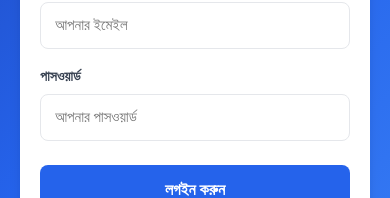
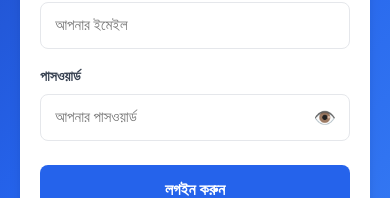
Before and after one commit to fahim-m30/Shop-Management, a React (Create React App) app in the folder frontend-src/: page / in a window 390 px wide. Shown: the part 410-608 px from the top of the page. Built offline with nearby package versions, Linux system fonts and the light colour scheme; no server answers.

Commit message:
fix: improve mobile login with password visibility toggle, auto-capitalize off, and trim handling

```diff
--- a/frontend-src/src/pages/LoginPage.js
+++ b/frontend-src/src/pages/LoginPage.js
@@ -4,6 +4,7 @@ import { useAuth } from '../context/AuthContext';
 const LoginPage = ({ onSwitch }) => {
   const { login } = useAuth();
   const [form, setForm] = useState({ email: '', password: '' });
+  const [showPassword, setShowPassword] = useState(false);
   const [error, setError] = useState('');
   const [loading, setLoading] = useState(false);
 
@@ -12,7 +13,7 @@ const LoginPage = ({ onSwitch }) => {
     setLoading(true);
     setError('');
     try {
-      await login(form.email, form.password);
+      await login(form.email.trim().toLowerCase(), form.password);
     } catch (err) {
       setError(err.response?.data?.message || 'লগইন ব্যর্থ হয়েছে।');
     } finally {
@@ -39,18 +40,44 @@ const LoginPage = ({ onSwitch }) => {
               placeholder="আপনার ইমেইল"
               value={form.email}
               onChange={(e) => setForm({ ...form, email: e.target.value })}
+              autoCapitalize="none"
+              autoCorrect="off"
+              spellCheck="false"
               required
             />
           </div>
           <div className="form-group">
             <label>পাসওয়ার্ড</label>
+            <div style={{ position: 'relative', display: 'flex', alignItems: 'center' }}>
               <input
-              type="password"
+                type={showPassword ? 'text' : 'password'}
                 placeholder="আপনার পাসওয়ার্ড"
                 value={form.password}
                 onChange={(e) => setForm({ ...form, password: e.target.value })}
+                autoCapitalize="none"
+                autoCorrect="off"
+                spellCheck="false"
+                style={{ paddingRight: '45px', width: '100%' }}
                 required
               />
+              <button
+                type="button"
+                onClick={() => setShowPassword(!showPassword)}
+                style={{
+                  position: 'absolute',
+                  right: '10px',
+                  background: 'none',
+                  border: 'none',
+                  cursor: 'pointer',
+                  fontSize: '18px',
+                  padding: '4px',
+                  color: '#6b7280'
+                }}
+                title={showPassword ? 'লুকান' : 'দেখুন'}
+              >
+                {showPassword ? '🙈' : '👁️'}
+              </button>
+            </div>
           </div>
           <button type="submit" className="btn btn-primary" disabled={loading}>
             {loading ? 'লগইন হচ্ছে...' : 'লগইন করুন'}
--- a/frontend-src/src/pages/RegisterPage.js
+++ b/frontend-src/src/pages/RegisterPage.js
@@ -4,6 +4,7 @@ import { useAuth } from '../context/AuthContext';
 const RegisterPage = ({ onSwitch }) => {
   const { register } = useAuth();
   const [form, setForm] = useState({ name: '', email: '', password: '', shopName: '' });
+  const [showPassword, setShowPassword] = useState(false);
   const [error, setError] = useState('');
   const [loading, setLoading] = useState(false);
 
@@ -12,7 +13,7 @@ const RegisterPage = ({ onSwitch }) => {
     setLoading(true);
     setError('');
     try {
-      await register(form.name, form.email, form.password, form.shopName);
+      await register(form.name.trim(), form.email.trim().toLowerCase(), form.password, form.shopName.trim());
     } catch (err) {
       setError(err.response?.data?.message || 'রেজিস্ট্রেশন ব্যর্থ হয়েছে।');
     } finally {
@@ -58,19 +59,45 @@ const RegisterPage = ({ onSwitch }) => {
               placeholder="example@gmail.com"
               value={form.email}
               onChange={(e) => setForm({ ...form, email: e.target.value })}
+              autoCapitalize="none"
+              autoCorrect="off"
+              spellCheck="false"
               required
             />
           </div>
           <div className="form-group">
             <label>পাসওয়ার্ড</label>
+            <div style={{ position: 'relative', display: 'flex', alignItems: 'center' }}>
               <input
-              type="password"
+                type={showPassword ? 'text' : 'password'}
                 placeholder="কমপক্ষে ৬ অক্ষর"
                 value={form.password}
                 onChange={(e) => setForm({ ...form, password: e.target.value })}
                 minLength={6}
+                autoCapitalize="none"
+                autoCorrect="off"
+                spellCheck="false"
+                style={{ paddingRight: '45px', width: '100%' }}
                 required
               />
+              <button
+                type="button"
+                onClick={() => setShowPassword(!showPassword)}
+                style={{
+                  position: 'absolute',
+                  right: '10px',
+                  background: 'none',
+                  border: 'none',
+                  cursor: 'pointer',
+                  fontSize: '18px',
+                  padding: '4px',
+                  color: '#6b7280'
+                }}
+                title={showPassword ? 'লুকান' : 'দেখুন'}
+              >
+                {showPassword ? '🙈' : '👁️'}
+              </button>
+            </div>
           </div>
           <button type="submit" className="btn btn-primary" disabled={loading}>
             {loading ? 'তৈরি হচ্ছে...' : 'একাউন্ট তৈরি করুন'}
```
Also changed, not shown: 1 other file (tests, documents, lock files or other folders). Lines whose indentation alone changed are shown as unchanged.
